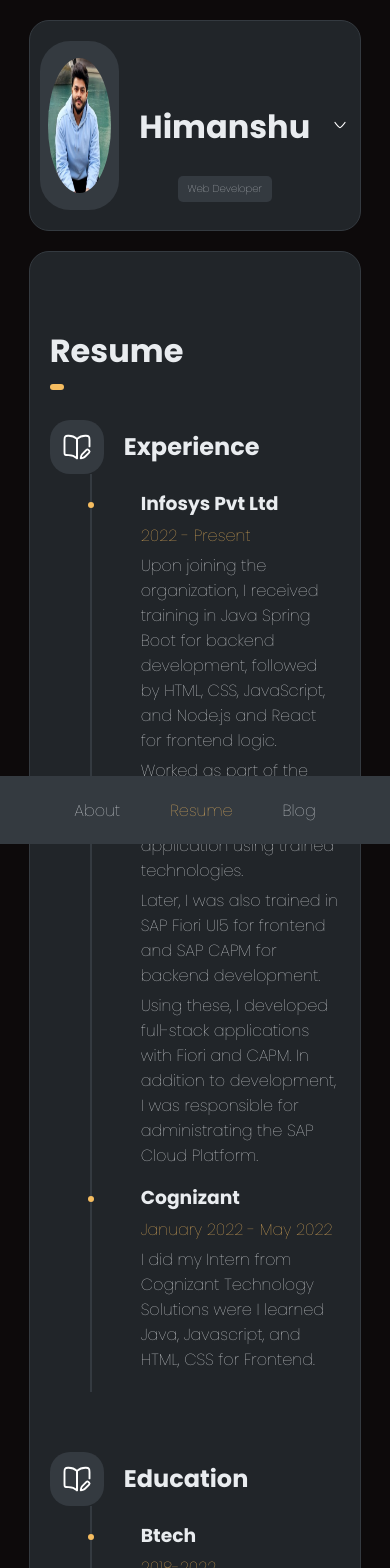
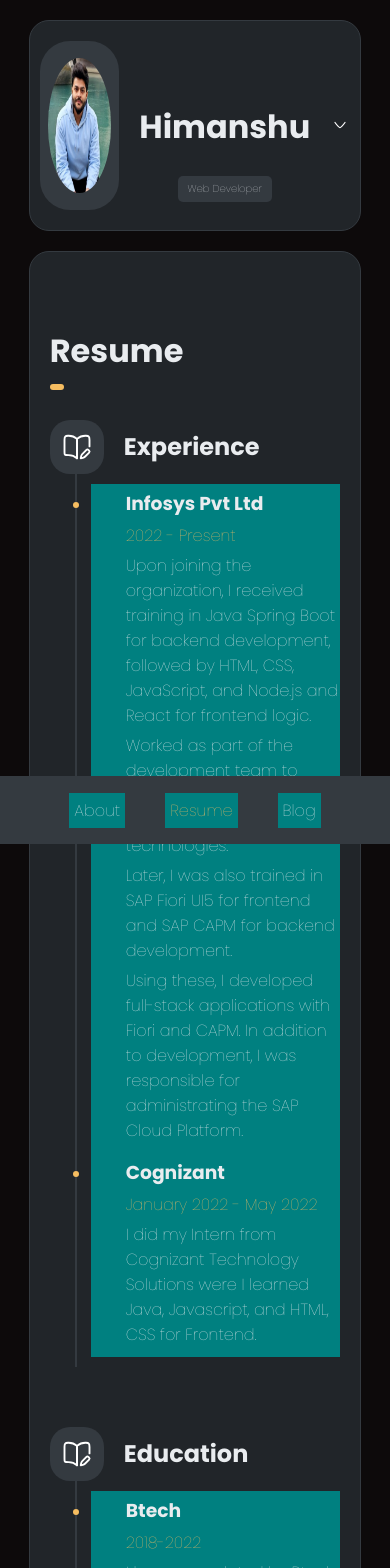
Before and after one commit to Himanshu212223/My-Portfolio, a Next.js app: page /Resume in a window 390 px wide. Shown: the top 1568 px of the page. Built offline with nearby package versions, Linux system fonts and the light colour scheme.

Commit message:
updated ui

```diff
--- a/src/app/Page.css
+++ b/src/app/Page.css
@@ -86,6 +86,8 @@
   transform: translate(0, -3px);
   transition: all 0.3s ease-in-out;
 }
+
+/* ********************* Resume Page Css ********************* */
 
 .details {
   padding: 30px 0;
@@ -233,9 +235,7 @@ li {
   }
 }
 
-/* @media only screen and (min-width: 100px) and (max-width: 425px) {} */
-
-@media only screen and (min-width: 100px) and (max-width: 500px) {
+@media only screen and (min-width: 100px) and (max-width: 425px) {
   .h1 {
     margin-top: 40px;
   }
@@ -244,6 +244,18 @@ li {
   }
   .card {
     width: 95%;
+  }
+
+  li {
+    color: var(--color); /* Text color */
+    margin-left: 14px;
+    /* padding: 5px 35px; */
+    padding-top: 5px;
+    padding-bottom: 5px;
+    padding-left: 35px;
+    /* margin: 20px 0; */
+    box-sizing: border-box;
+    background-color: teal;
   }
 
   /* blog page */
@@ -271,11 +283,4 @@ li {
     box-sizing: border-box;
     cursor: pointer;
   }
-
-  .details-content {
-    /* background-color: tan; */
-    margin-left: 40px;
-    padding: 10px 0px;
-    border-left: 2px solid var(--dark-shade2);
-  }
 }
```
